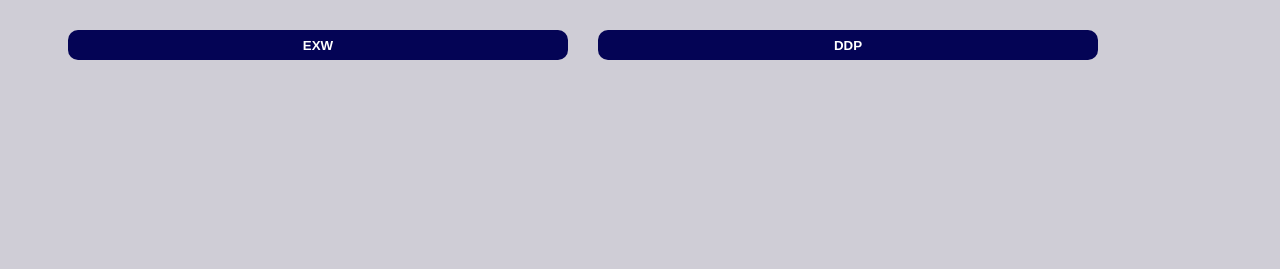
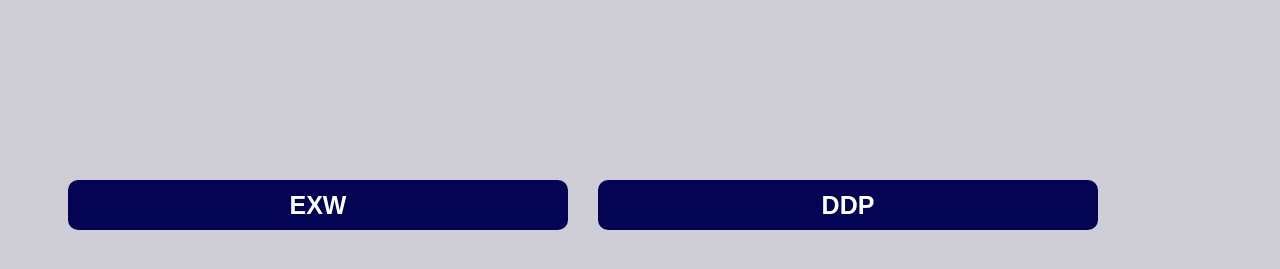
Before and after one commit to Oluwamayowaeniitan/Jocam-Calculator, a plain HTML site: page index.html in a window 1280 px wide. Shown: the part 105-374 px from the top of the page. Drawn offline with Linux system fonts and the light colour scheme.

Commit message:
new edit

```diff
--- a/index.html
+++ b/index.html
@@ -11,8 +11,8 @@
         <h1 id="offer-calculator">OFFER CALCULATOR</h1>
     </div>
     <div id="paired">
-        <button onclick="exw()" class="head">EXW</button>
-        <button onclick="ddp()" class="head">DDP</button>
+        <button onclick="exw()" class="head home-paired">EXW</button>
+        <button onclick="ddp()" class="head home-paired">DDP</button>
     </div>
     <script src="exw.js"></script>
     <script src="main.js"></script>
--- a/style.css
+++ b/style.css
@@ -29,6 +29,11 @@ body{
 #paired {
     margin-left: 30px;
     display: inline-flex;
+}
+.home-paired{
+    margin-top: 150px;
+    height: 50px;
+    font-size: 25px;
 }
 .head:hover{
     background-color: white;
```
